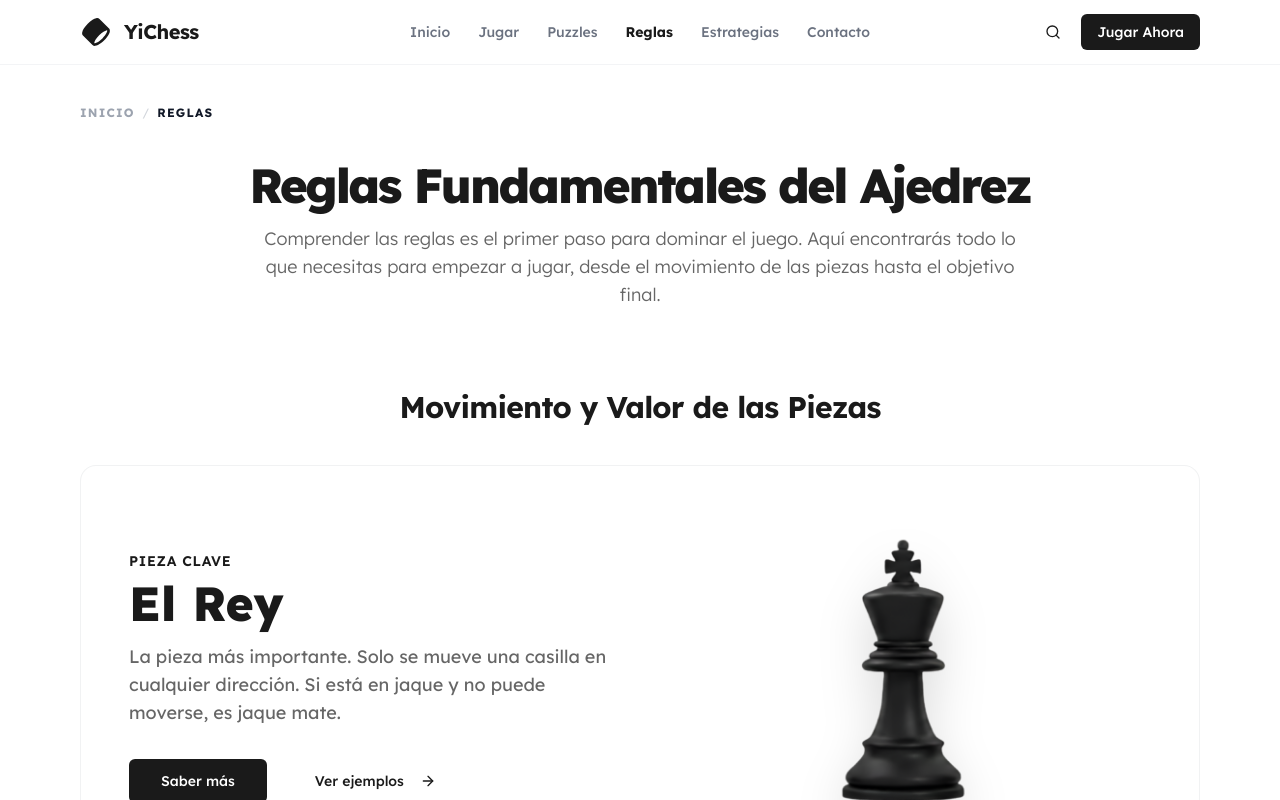
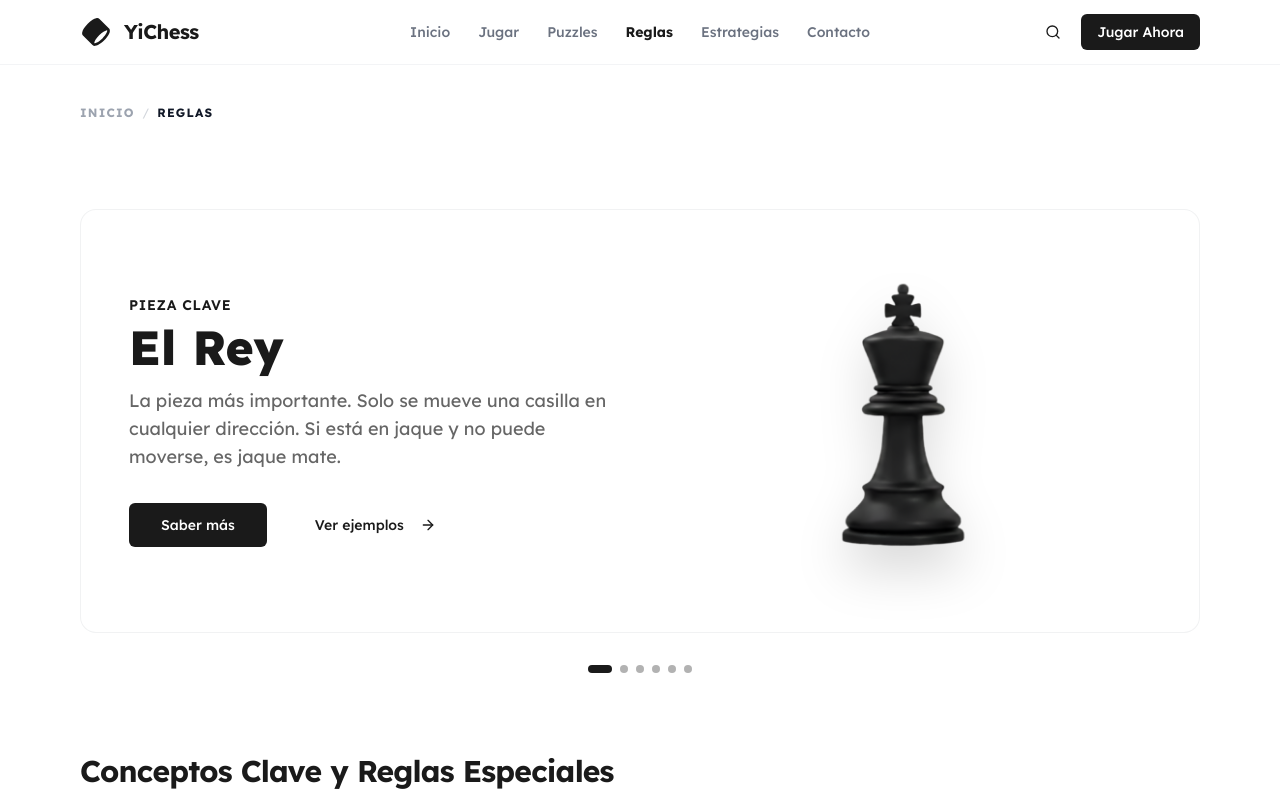
Before and after one commit to yisus17-stack/YiChess, a Next.js app: page /reglas in a window 1280 px wide. Shown: the top 800 px of the page. Built offline with nearby package versions, Linux system fonts and the light colour scheme.

Commit message:
creo que esto esta de mas no: Reglas Fundamentales del Ajedrez Comprende

```diff
--- a/src/app/reglas/page.tsx
+++ b/src/app/reglas/page.tsx
@@ -75,18 +75,10 @@ export default function RulesPage() {
   return (
     <div className="max-w-[1200px] w-full px-10">
         <AppBreadcrumb />
-        <div className='max-w-6xl mx-auto'>
-            <header className="text-center mb-20">
-                <h1 className="text-5xl font-extrabold text-foreground tracking-tighter mb-4">Reglas Fundamentales del Ajedrez</h1>
-                <p className="text-lg font-light text-muted-foreground max-w-3xl mx-auto">
-                    Comprender las reglas es el primer paso para dominar el juego. Aquí encontrarás todo lo que necesitas para empezar a jugar, desde el movimiento de las piezas hasta el objetivo final.
-                </p>
-            </header>
-
-            <div className="space-y-20">
+        <div className='max-w-6xl mx-auto py-12'>
             <RulesPiecesCarousel pieces={pieces} />
 
-                <section>
+            <section className="mt-20">
               <h2 className="text-3xl font-bold tracking-tight text-foreground mb-10">Conceptos Clave y Reglas Especiales</h2>
               <div className="flex flex-col">
                 {concepts.map((concept, index) => (
@@ -102,6 +94,5 @@ export default function RulesPage() {
             </section>
         </div>
     </div>
-    </div>
   );
 }
--- a/src/components/rules-pieces-carousel.tsx
+++ b/src/components/rules-pieces-carousel.tsx
@@ -52,7 +52,6 @@ const PieceInfoCard = ({ name, description, value, imageUrl }: Piece) => (
 export function RulesPiecesCarousel({ pieces }: { pieces: Piece[] }) {
     const [api, setApi] = React.useState<CarouselApi>();
     const [current, setCurrent] = React.useState(0);
-
     const dotCount = pieces.length;
 
     React.useEffect(() => {
@@ -69,7 +68,6 @@ export function RulesPiecesCarousel({ pieces }: { pieces: Piece[] }) {
 
     return (
         <section>
-            <h2 className="text-3xl font-bold tracking-tight text-foreground mb-10 text-center">Movimiento y Valor de las Piezas</h2>
             <Carousel className="w-full" setApi={setApi} opts={{ loop: true }}>
                 <CarouselContent>
                     {pieces.map((piece) => (
```
Lines whose indentation alone changed are shown as unchanged.
